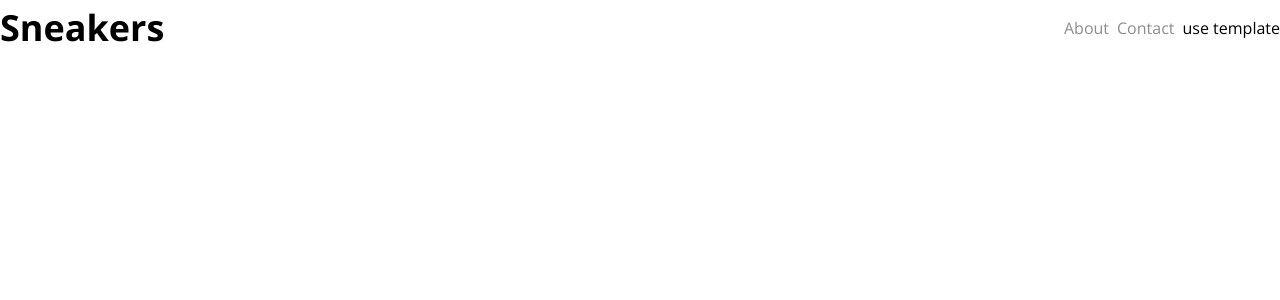
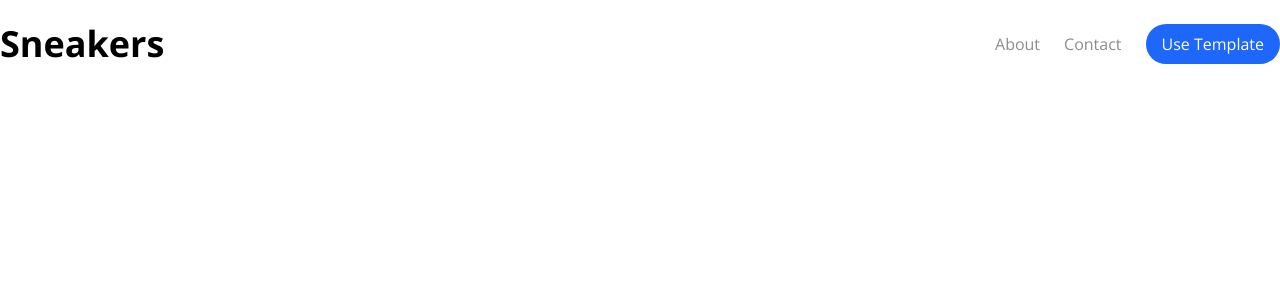
Before and after one commit to DenisEgorov200/adidas-sneakers, a React (Vite) app: page / in a window 1280 px wide. Shown: the top 300 px of the page. Built offline with nearby package versions, Linux system fonts and the light colour scheme.

Commit message:
feat: add button

```diff
--- /dev/null
+++ b/src/shared/ui/button/index.tsx
@@ -0,0 +1,13 @@
+import { ButtonHTMLAttributes } from 'react'
+
+interface Props extends ButtonHTMLAttributes<HTMLButtonElement> {}
+
+export const Button = ({ children, ...rest }: Props) => {
+  return (
+    <button
+      className="inline-block py-2 px-4 text-white capitalize bg-third rounded-full transition-colors duration-300 hover:text-third hover:bg-white"
+      {...rest}>
+      {children}
+    </button>
+  )
+}
--- a/src/widgets/header/index.tsx
+++ b/src/widgets/header/index.tsx
@@ -1,12 +1,14 @@
+import { Button } from '../../shared/ui/button'
+
 const navLinks = ['About', 'Contact']
 
 export const Header = () => {
   return (
-    <header className="py-2">
+    <header className="py-6">
       <div className="container mx-auto flex items-center justify-between">
         <h1 className="text-4xl font-bold capitalize">sneakers</h1>
         <nav>
-          <ul className="flex items-center gap-2">
+          <ul className="flex items-center gap-6">
             <>
               {navLinks.map((link) => (
                 <li key={link} className="text-secondary">
@@ -14,7 +16,7 @@ export const Header = () => {
                 </li>
               ))}
               <li>
-                <button>use template</button>
+                <Button>use template</Button>
               </li>
             </>
           </ul>
```
